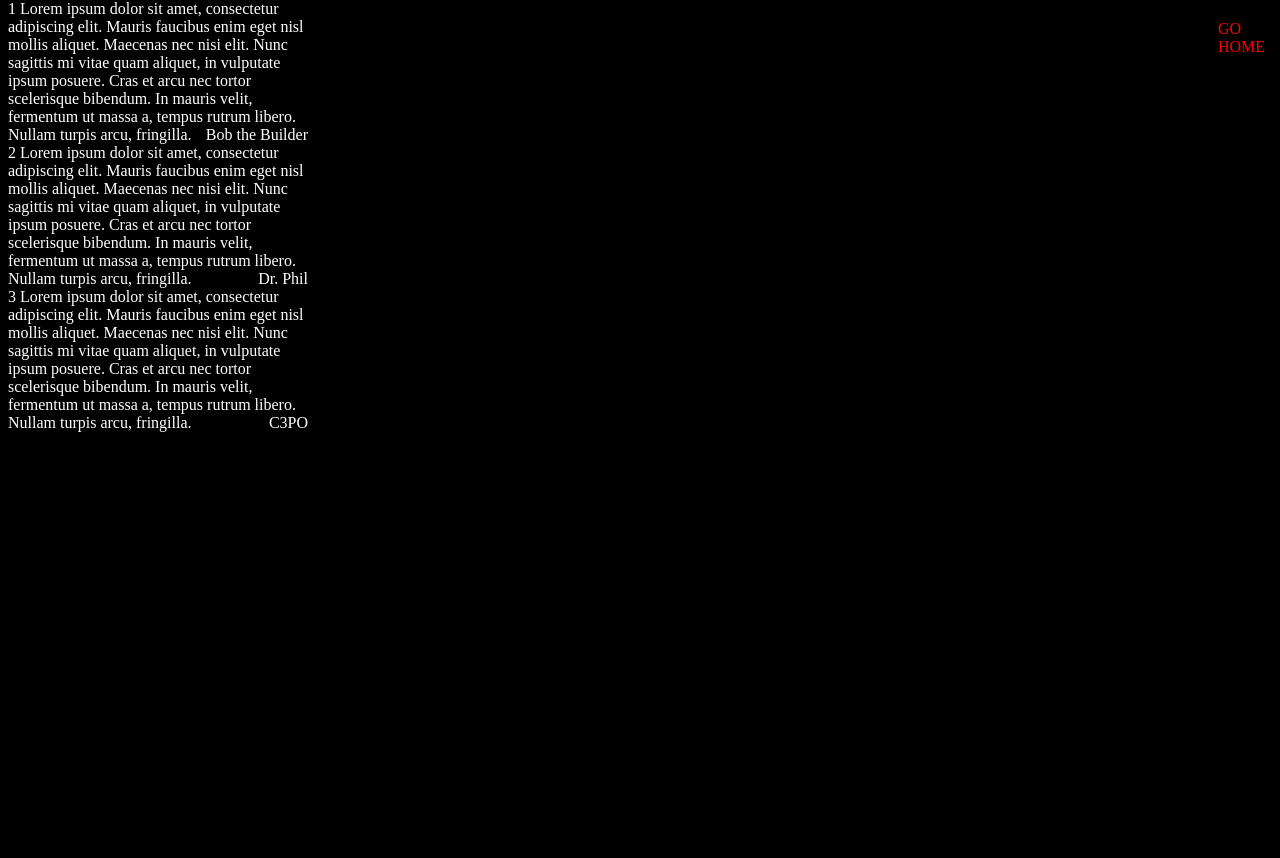
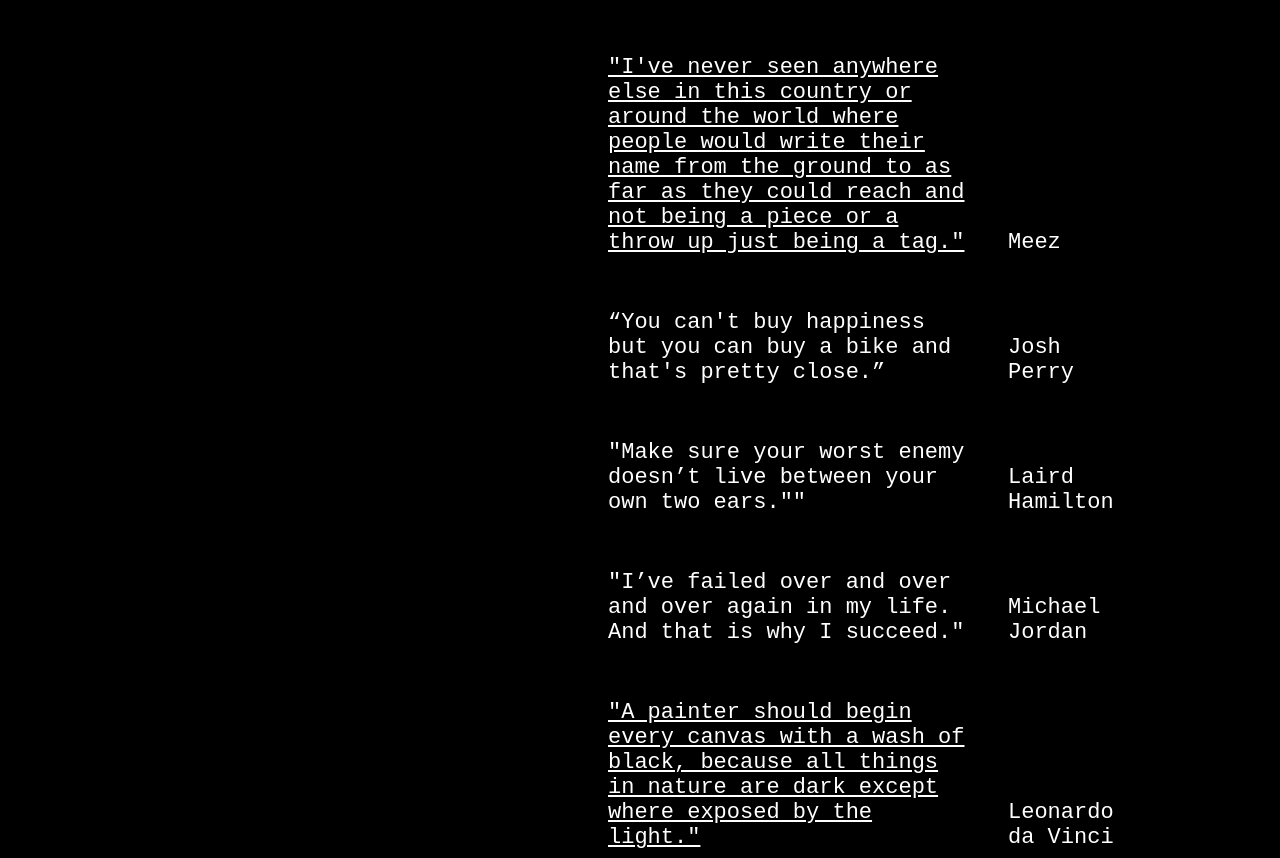
Before and after one commit to NathanH-B/nathanwebstite, a plain HTML site: page websiteprogress/smile.html in a window 1280 px wide. Before the commit the page ends 800 px from the top, so only its background shows below. Drawn offline with Linux system fonts and the light colour scheme.

Commit message:
Add files via upload

```diff
--- a/websiteprogress/smile.html
+++ b/websiteprogress/smile.html
@@ -5,34 +5,42 @@
 		<title></title>
 		<link rel="stylesheet" type="text/css" href="style.css">
 	</head>
-	<body id="bgSmile">
-     <div class="home">GO HOME</div>
+	<body class="bgSmile">
+
        <div id="quotes">
 
-         <div class="quote">1 Lorem ipsum dolor sit amet, consectetur adipiscing elit. Mauris faucibus enim eget nisl mollis aliquet. Maecenas nec nisi elit. Nunc sagittis mi vitae quam aliquet, in vulputate ipsum posuere. Cras et arcu nec tortor scelerisque bibendum. In mauris velit, fermentum ut massa a, tempus rutrum libero. Nullam turpis arcu, fringilla.
-            <div class="speaker">Bob the Builder</div>
+         <div class="quote"><a href="https://www.youtube.com/watch?v=b8c1_O6p4_c"style="color:white"style="text-decoration: none;">"I've never seen anywhere else in this country or around the world where people would write their name from the ground to as far as they could reach and not being a piece or a throw up just being a tag."
+         </a>
+
+
+            <div class="speaker">Meez</div>
          </div>
 
-         <div class="quote">2 Lorem ipsum dolor sit amet, consectetur adipiscing elit. Mauris faucibus enim eget nisl mollis aliquet. Maecenas nec nisi elit. Nunc sagittis mi vitae quam aliquet, in vulputate ipsum posuere. Cras et arcu nec tortor scelerisque bibendum. In mauris velit, fermentum ut massa a, tempus rutrum libero. Nullam turpis arcu, fringilla.
-            <div class="speaker">Dr. Phil</div>
-         </div>
-
-         <div class="quote">3 Lorem ipsum dolor sit amet, consectetur adipiscing elit. Mauris faucibus enim eget nisl mollis aliquet. Maecenas nec nisi elit. Nunc sagittis mi vitae quam aliquet, in vulputate ipsum posuere. Cras et arcu nec tortor scelerisque bibendum. In mauris velit, fermentum ut massa a, tempus rutrum libero. Nullam turpis arcu, fringilla.
-            <div class="speaker">C3PO</div>
-         </div>
-
-         <div class="quote">
-            <div class="speaker"></div>
-         </div>
-
-         <div class="quote">
-            <div class="speaker"></div>
-         </div>
-
-
-      </div>
+         <div class="quote">“You can't buy happiness but you can buy a bike and that's pretty close.”
 
 
 
+            <div class="speaker"> Josh Perry</div>
+         </div>
+
+         <div class="quote">"Make sure your worst enemy doesn’t live between your own two ears.""
+
+
+            <div class="speaker"> Laird Hamilton</div>
+         </div>
+
+         <div class="quote">"I’ve failed over and over and over again in my life. And that is why I succeed."
+
+
+
+            <div class="speaker"> Michael Jordan</div>
+         </div>
+          <div class="quote"><a href="https://www.youtube.com/watch?v=2gEwEcYnewE"style="color:white"style="text-decoration: none;">"A painter should begin every canvas with a wash of black, because all things in nature are dark except where exposed by the light."
+         </a>
+
+
+            <div class="speaker"> Leonardo da Vinci</div>
+         </div>
+        </div>
 	</body>
 </html>
--- a/websiteprogress/style.css
+++ b/websiteprogress/style.css
@@ -121,24 +121,31 @@ body.bgDevil{
 }
 
 #quotes{
-  display: grid;
   color: white;
   width: 300px;
 }
 
 .quote{
   position: relative;
+  left: 600px;
+  padding-top: 55px;
+  width: 120%;
+  font-size: 22px;
+  margin: auto;
+  font-family: 'Courier new', monospace;
 }
 .speaker{
   position: absolute;
   bottom: 0px;
-  right: 0px;
+  left: 400px;
   padding-top: 10px;
+  color: white;
 }
 body.bgGhost{
   color: white;
   align-content: center;
   justify-content: center;
+  padding-bottom: 40px;
 
 }
 .winter{
@@ -147,6 +154,4 @@ body.bgGhost{
   font-size: 28px;
   margin: auto;
   font-family: 'Courier new', monospace;
-
-
 }
```
Also changed, not shown: websiteprogress/bike.html (+4 -4 lines), websiteprogress/devil.html (+2 -0 lines), websiteprogress/ghost.html (+2 -2 lines).
